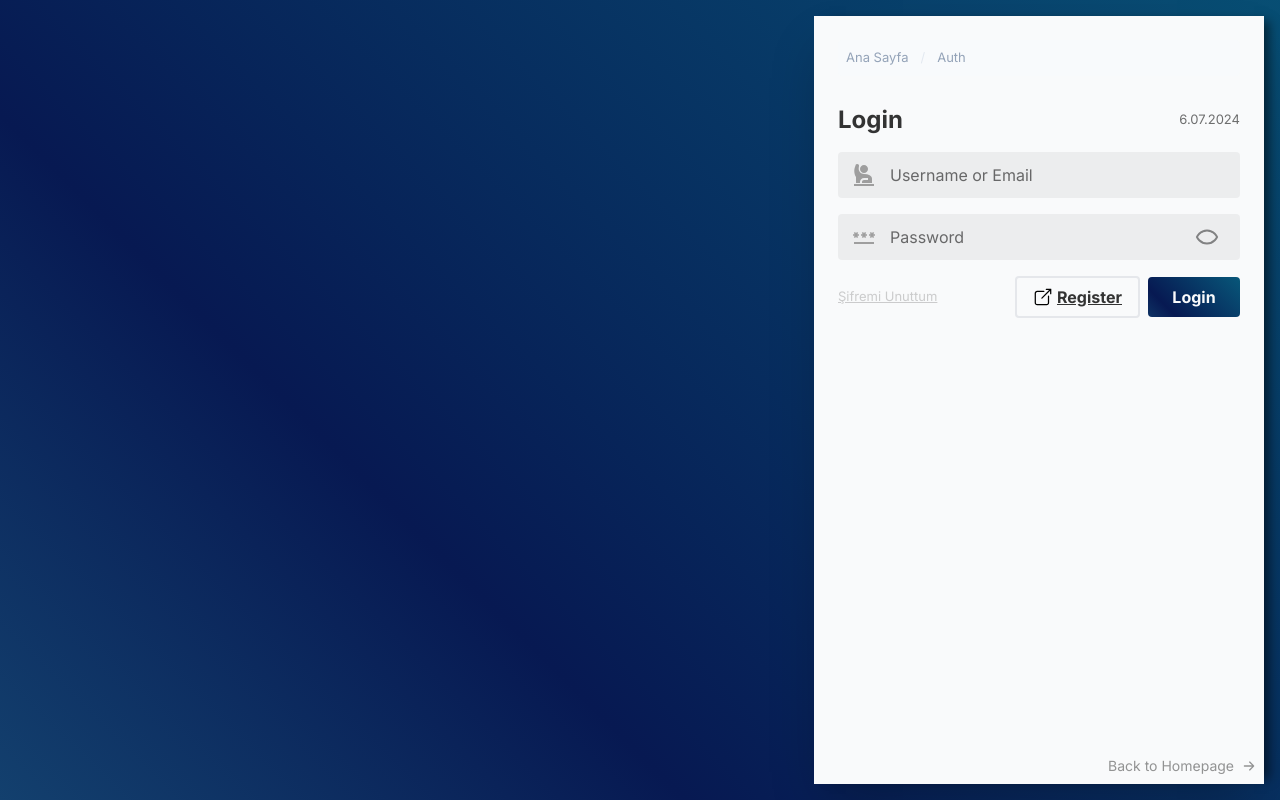
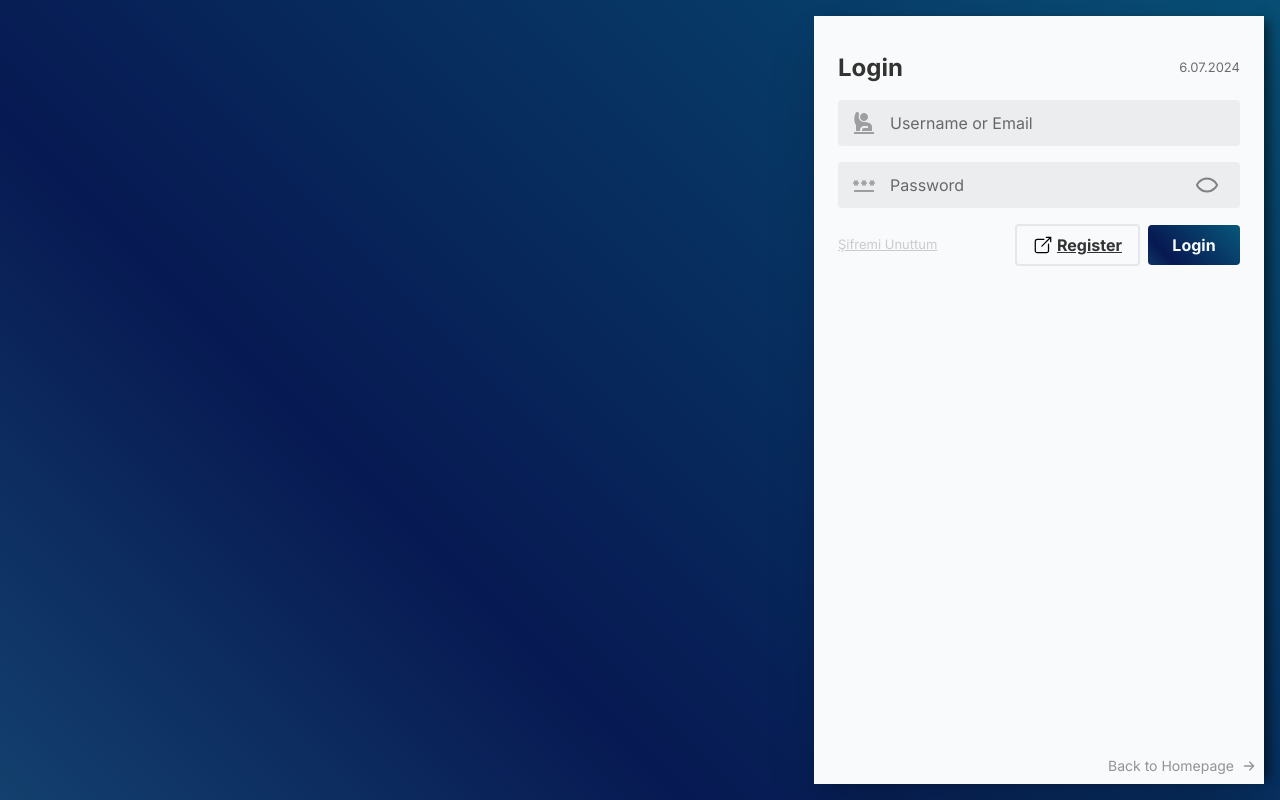
Before and after one commit to ramazandogna/pek-afilli, a Next.js app in the folder client/: page /auth/login in a window 1280 px wide. Built offline with nearby package versions, Linux system fonts and the light colour scheme.

Commit message:
Auth screen

```diff
--- a/client/app/auth/login/page.tsx
+++ b/client/app/auth/login/page.tsx
@@ -25,7 +25,6 @@ export default function Login() {
 
   return (
     <div className={styles.authSide}>
-      <BreadCrumb />
       <div className={styles.titleWrapper}>
         <h1 className={styles.title}>Login</h1>
         <div className={styles.date}>{time}</div>
```
